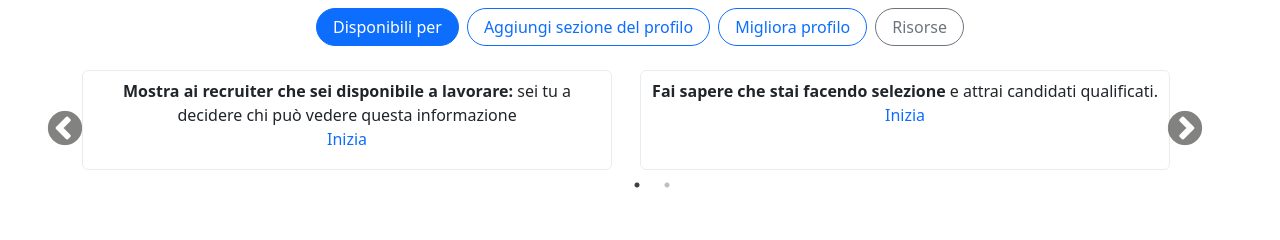
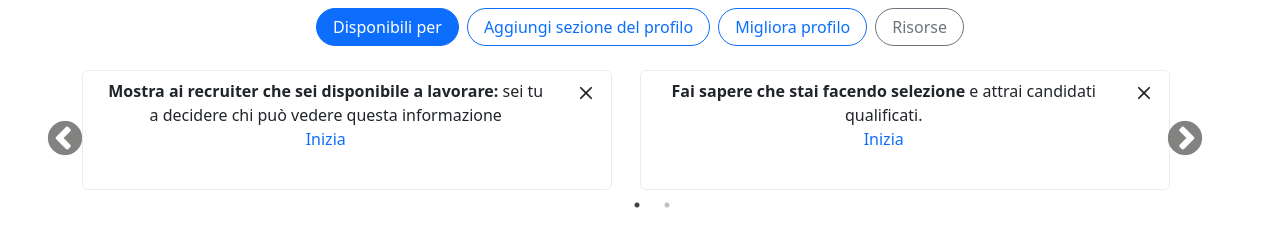
Before and after one commit to Doc-Franz/BW3-Team3-Linkedin, a React (Vite) app: page / in a window 1280 px wide. Shown: the part 523-763 px from the top of the page. Built offline with nearby package versions, Linux system fonts and the light colour scheme.

Commit message:
second hero

```diff
--- a/src/components/Hero.jsx
+++ b/src/components/Hero.jsx
@@ -1,5 +1,5 @@
 import { Button, Col, Image, Row } from "react-bootstrap";
-import { CameraFill, Pencil, ShieldCheck } from "react-bootstrap-icons";
+import { CameraFill, Pencil, ShieldCheck, X } from "react-bootstrap-icons";
 import Slider from "react-slick";
 import "slick-carousel/slick/slick.css";
 import "slick-carousel/slick/slick-theme.css";
@@ -117,8 +117,8 @@ const Hero = () => {
       </Row>
       <Row className="mt-4">
         <Slider {...settings}>
-          <Row className="mx-0">
-            <Col className="d-flex flex-column border border-light-subtle rounded p-2" style={{ width: "95%", height: "100px" }}>
+          <Row className="slider-card mx-0 border border-light-subtle rounded p-2 d-flex">
+            <Col className="d-flex flex-column ">
               <p className="mb-0">
                 <span className="fw-bold">Mostra ai recruiter che sei disponibile a lavorare:</span> sei tu a decidere chi può vedere questa informazione
               </p>
@@ -126,9 +126,12 @@ const Hero = () => {
                 Inizia
               </p>
             </Col>
+            <Col className="col-1">
+              <X className="fs-3" style={{ cursor: "pointer" }} />
+            </Col>
           </Row>
-          <Row className="mx-0">
-            <Col className="d-flex flex-column border border-light-subtle rounded p-2" style={{ width: "95%", height: "100px" }}>
+          <Row className="slider-card mx-0 border border-light-subtle rounded p-2 d-flex">
+            <Col className="d-flex flex-column ">
               <p className="mb-0">
                 <span className="fw-bold">Fai sapere che stai facendo selezione</span> e attrai candidati qualificati.
               </p>
@@ -136,15 +139,21 @@ const Hero = () => {
                 Inizia
               </p>
             </Col>
+            <Col className="col-1">
+              <X className="fs-3" style={{ cursor: "pointer" }} />
+            </Col>
           </Row>
-          <Row className="mx-0">
-            <Col className="d-flex flex-column border border-light-subtle rounded" style={{ width: "95%", height: "100px" }}>
+          <Row className="slider-card mx-0 border border-light-subtle rounded p-2 d-flex">
+            <Col className="d-flex flex-column ">
               <p className="mb-0">
                 <span className="fw-bold">Metti in risalto i tuoi servizi</span> in un&apos;apposita sezione sul tuo profilo, così sarà più facile trovarti.
               </p>
               <p className="text-primary" style={{ cursor: "pointer" }}>
                 Inizia
               </p>
+            </Col>
+            <Col className="col-1">
+              <X className="fs-3" style={{ cursor: "pointer" }} />
             </Col>
           </Row>
         </Slider>
--- a/src/index.css
+++ b/src/index.css
@@ -9,3 +9,8 @@
 .slick-next {
   margin-right: 50px;
 }
+
+.slider-card {
+  width: 95% !important;
+  height: 120px;
+}
```
